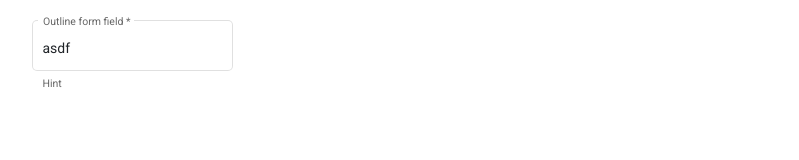
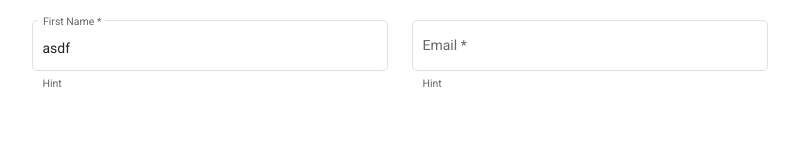
Before and after one commit to gnusiva/work_dynamic_form_angular, an Angular app: page / in a window 1280 px wide. Shown: the top 160 px of the page, without its empty margins (50-849 px from the left). Built offline with nearby package versions, Linux system fonts and the light colour scheme.

Commit message:
validator is working

```diff
--- a/src/app/app.component.ts
+++ b/src/app/app.component.ts
@@ -29,7 +29,7 @@ export interface DynamicFormInput {
   fieldType: DynamicFieldType;
   displayLabel: string;
   required?: boolean;
-  validationRegex?: string;
+  validationRegex?: any;
   validationLabel?: string;
   value: string;
   // formType: null;
@@ -52,8 +52,13 @@ export interface DynamicFormInput {
 })
 export class AppComponent {
 
+  emailRegex = '^(([^<>()[\\]\\.,;:\\s@\\"]+(\\.[^<>()[\\]\\.,;:\\s@\\"]+)*)|(\\".+\\"))@(([^<>()[\\]\\.,;:\\s@\\"]+\\.)+[^<>()[\\]\\.,;:\\s@\\"]{2,})$';
+  simpleEmailRegex = '\\S+@\\S+\\.\\S+';
+
   dymanicFormInput: DynamicFormInput[] = [
-    { displayLabel: 'input', fieldType: 'text', value: 'asdf', required: true, validationLabel: 'Please enter name' },
+    { displayLabel: 'First Name', fieldType: 'text', value: 'asdf', required: true, validationLabel: 'Please enter name' },
+    { displayLabel: 'Email', fieldType: 'text', value: '', required: true, validationLabel: 'Please enter email',
+      validationRegex: this.simpleEmailRegex },
   ];
 
 }
--- a/src/app/dynamic-form/dynamic-form.component.html
+++ b/src/app/dynamic-form/dynamic-form.component.html
@@ -2,12 +2,12 @@
   <div *ngFor="let field of fields" class="col-4" >
 
     <mat-form-field appearance="outline"
-
+    class="w-100"
     *ngIf="
     field.fieldType === 'text' ||
     field.fieldType === 'number'
     ">
-      <mat-label>Outline form field</mat-label>
+      <mat-label>{{field.displayLabel}}</mat-label>
       <input matInput  type="{{field.fieldType}}" [formControl]="field.formControl" >
       <mat-icon matSuffix class="successColor" *ngIf="field.formControl.valid && field.formControl.touched">check_circle</mat-icon>
       <mat-icon matSuffix class="errorColor" *ngIf="!field.formControl.valid && field.formControl.touched">error</mat-icon>
--- a/src/app/dynamic-form/dynamic-form.component.ts
+++ b/src/app/dynamic-form/dynamic-form.component.ts
@@ -23,9 +23,14 @@ export class DynamicFormComponent implements OnInit, OnChanges {
     if ( this.fields.length > 0) {
       this.fields.map( (item) => {
         item.formControl = new FormControl(item.value);
+        const validator = [];
         if ( item.required ) {
-          item.formControl.setValidators([Validators.required]);
+          validator.push(Validators.required);
         }
+        if ( item.validationRegex ) {
+          validator.push(Validators.pattern( new RegExp(item.validationRegex)));
+        }
+        item.formControl.setValidators(validator);
       });
     }
   }
```
